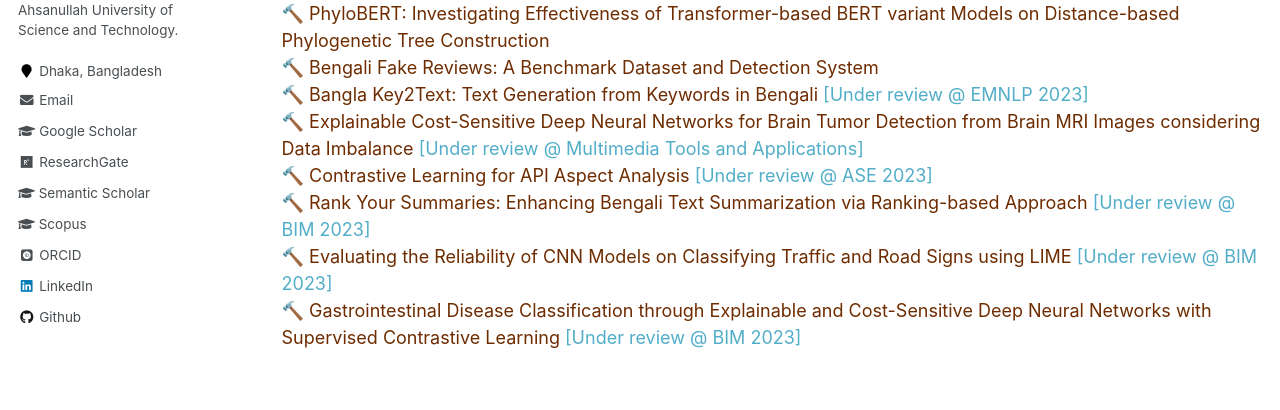
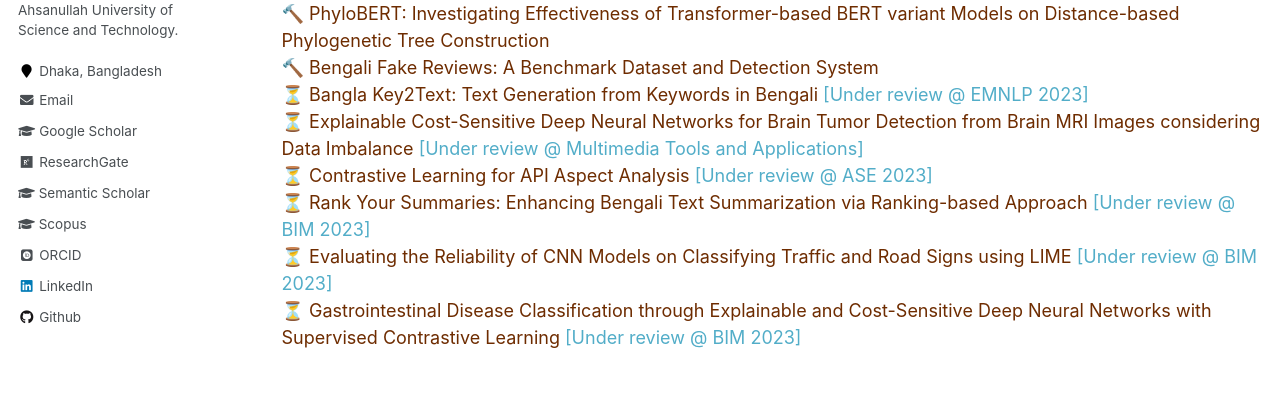
Before and after one commit to shahariar-shibli/shahariar-shibli.github.io, a Jekyll site: the page built from _pages/research.md, in a window 1280 px wide and 900 px high, scrolled down 521 px. Shown: the part 327-737 px from the top of the window. Built offline with Jekyll 4.4.1, drawn with Linux system fonts in a browser that asks for light colours; some web fonts are replaced.

Commit message:
Update research.md

```diff
--- a/_pages/research.md
+++ b/_pages/research.md
@@ -29,9 +29,9 @@ I am passionate about exploring the applications of machine and deep learning in
 🔨 <span style="color:#6E2C00">Bengali Fake News Classification through Summarization and Augmentation using Pre-trained Language Models</span><br>
 🔨 <span style="color:#6E2C00">PhyloBERT: Investigating Effectiveness of Transformer-based BERT variant Models on Distance-based Phylogenetic Tree Construction</span><br>
 🔨 <span style="color:#6E2C00">Bengali Fake Reviews: A Benchmark Dataset and Detection System</span><br>
-🔨 <span style="color:#6E2C00">Bangla Key2Text: Text Generation from Keywords in Bengali</span> [[Under review @ EMNLP 2023]](https://2023.emnlp.org/)<br>
-🔨 <span style="color:#6E2C00">Explainable Cost-Sensitive Deep Neural Networks for Brain Tumor Detection from Brain MRI Images considering Data Imbalance</span> [[Under review @ Multimedia Tools and Applications]](https://www.springer.com/journal/11042)<br>
-🔨 <span style="color:#6E2C00">Contrastive Learning for API Aspect Analysis</span> [[Under review @ ASE 2023]](https://conf.researchr.org/track/ase-2023/ase-2023-papers)<br>
-🔨 <span style="color:#6E2C00">Rank Your Summaries: Enhancing Bengali Text Summarization via Ranking-based Approach</span> [[Under review @ BIM 2023]](https://confbim.com/)<br>
-🔨 <span style="color:#6E2C00">Evaluating the Reliability of CNN Models on Classifying Traffic and Road Signs using LIME</span> [[Under review @ BIM 2023]](https://confbim.com/)<br>
-🔨 <span style="color:#6E2C00">Gastrointestinal Disease Classification through Explainable and Cost-Sensitive Deep Neural Networks with Supervised Contrastive Learning</span> [[Under review @ BIM 2023]](https://confbim.com/)<br>
+⏳ <span style="color:#6E2C00">Bangla Key2Text: Text Generation from Keywords in Bengali</span> [[Under review @ EMNLP 2023]](https://2023.emnlp.org/)<br>
+⏳ <span style="color:#6E2C00">Explainable Cost-Sensitive Deep Neural Networks for Brain Tumor Detection from Brain MRI Images considering Data Imbalance</span> [[Under review @ Multimedia Tools and Applications]](https://www.springer.com/journal/11042)<br>
+⏳ <span style="color:#6E2C00">Contrastive Learning for API Aspect Analysis</span> [[Under review @ ASE 2023]](https://conf.researchr.org/track/ase-2023/ase-2023-papers)<br>
+⏳ <span style="color:#6E2C00">Rank Your Summaries: Enhancing Bengali Text Summarization via Ranking-based Approach</span> [[Under review @ BIM 2023]](https://confbim.com/)<br>
+⏳ <span style="color:#6E2C00">Evaluating the Reliability of CNN Models on Classifying Traffic and Road Signs using LIME</span> [[Under review @ BIM 2023]](https://confbim.com/)<br>
+⏳ <span style="color:#6E2C00">Gastrointestinal Disease Classification through Explainable and Cost-Sensitive Deep Neural Networks with Supervised Contrastive Learning</span> [[Under review @ BIM 2023]](https://confbim.com/)<br>
```
